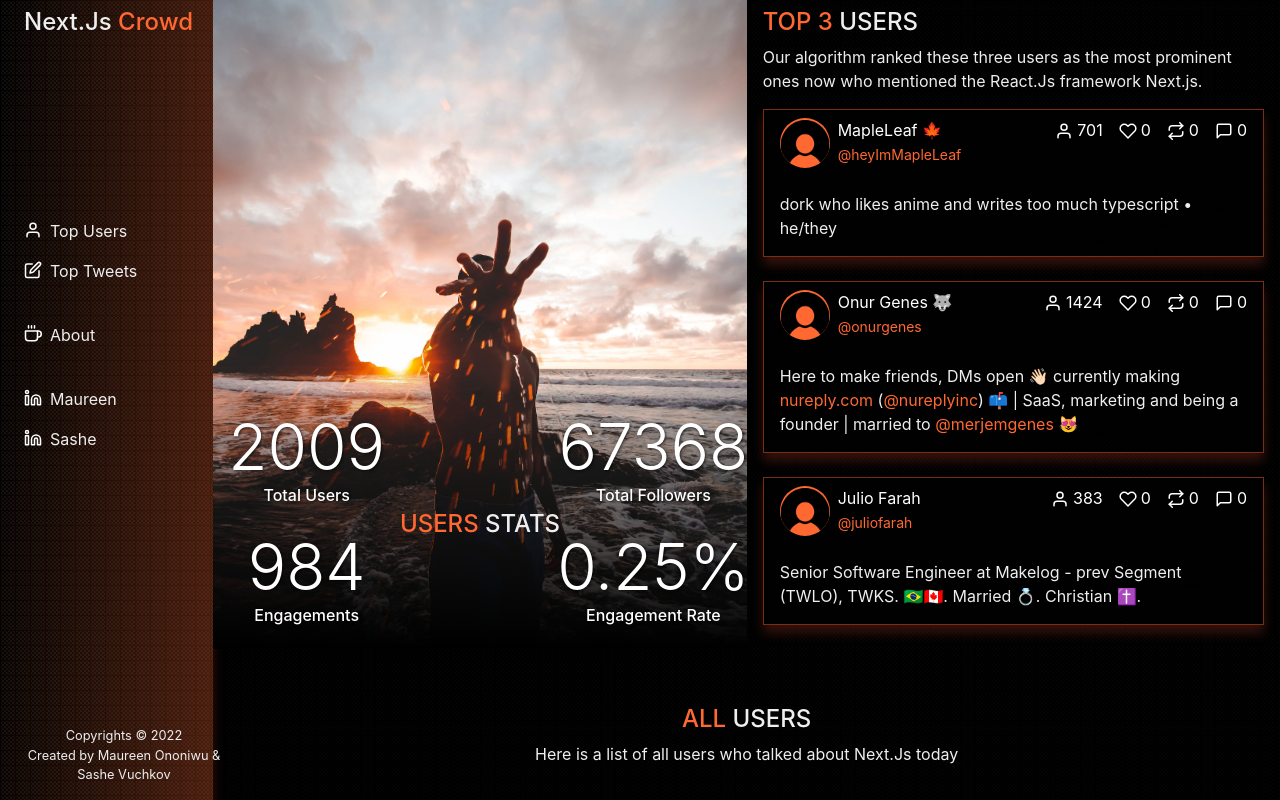
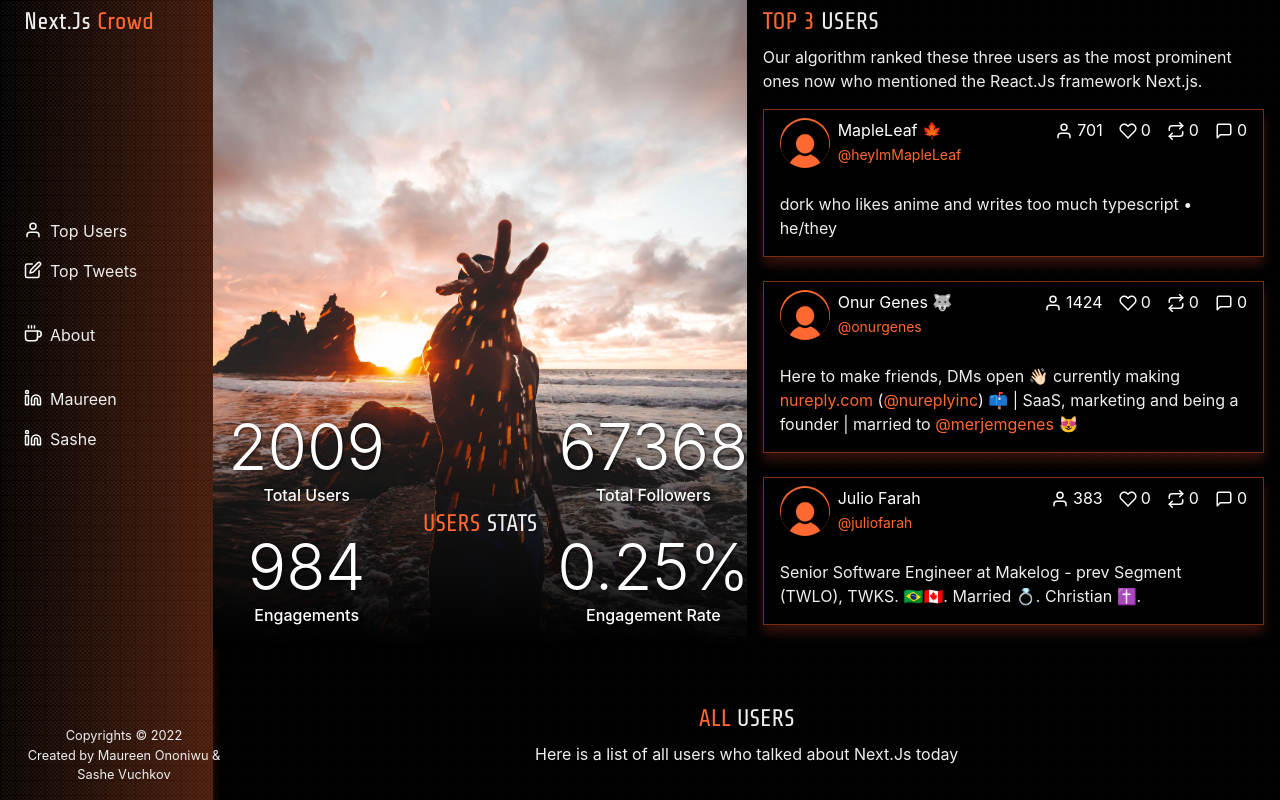
Before and after one commit to SasheVuchkov/nextjs-crowd, a Next.js app: page / in a window 1280 px wide. Shown: the top 800 px of the page. Built offline with nearby package versions, Linux system fonts and the light colour scheme; what javascript-time-ago would draw is missing.

Commit message:
Added new header font-family

```diff
--- /dev/null
+++ b/pages/_document.tsx
@@ -0,0 +1,24 @@
+// pages/_document.js
+
+import Document, { Html, Head, Main, NextScript } from 'next/document'
+
+class MyDocument extends Document {
+    render() {
+        return (
+            <Html>
+                <Head>
+                    <link
+                        href="https://fonts.googleapis.com/css2?family=Share+Tech&display=optional"
+                        rel="stylesheet"
+                    />
+                </Head>
+                <body>
+                <Main />
+                <NextScript />
+                </body>
+            </Html>
+        )
+    }
+}
+
+export default MyDocument
--- a/styles/globals.css
+++ b/styles/globals.css
@@ -7,6 +7,10 @@ body {
 
   width: 100%;
   scroll-behavior: auto !important;
+}
+
+h1, h2, h3, h4, h5, h6, .h1, .h2, .h3, .h4, .brand {
+  font-family: 'Share Tech', sans-serif !important;
 }
 
 
```
